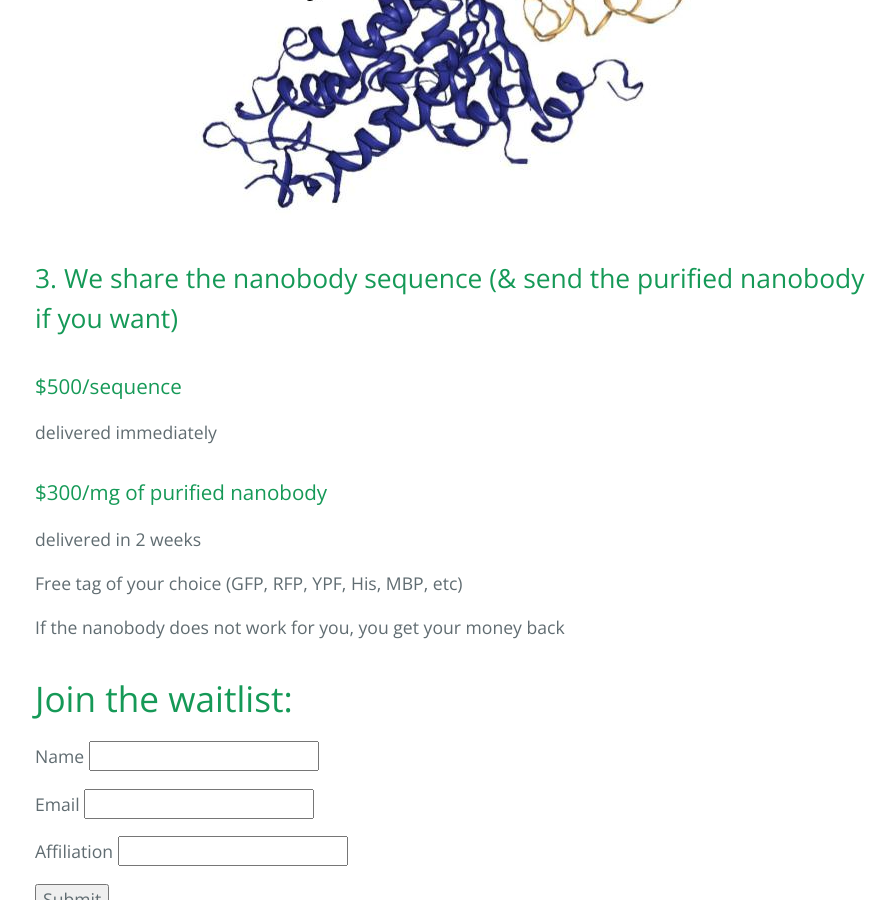
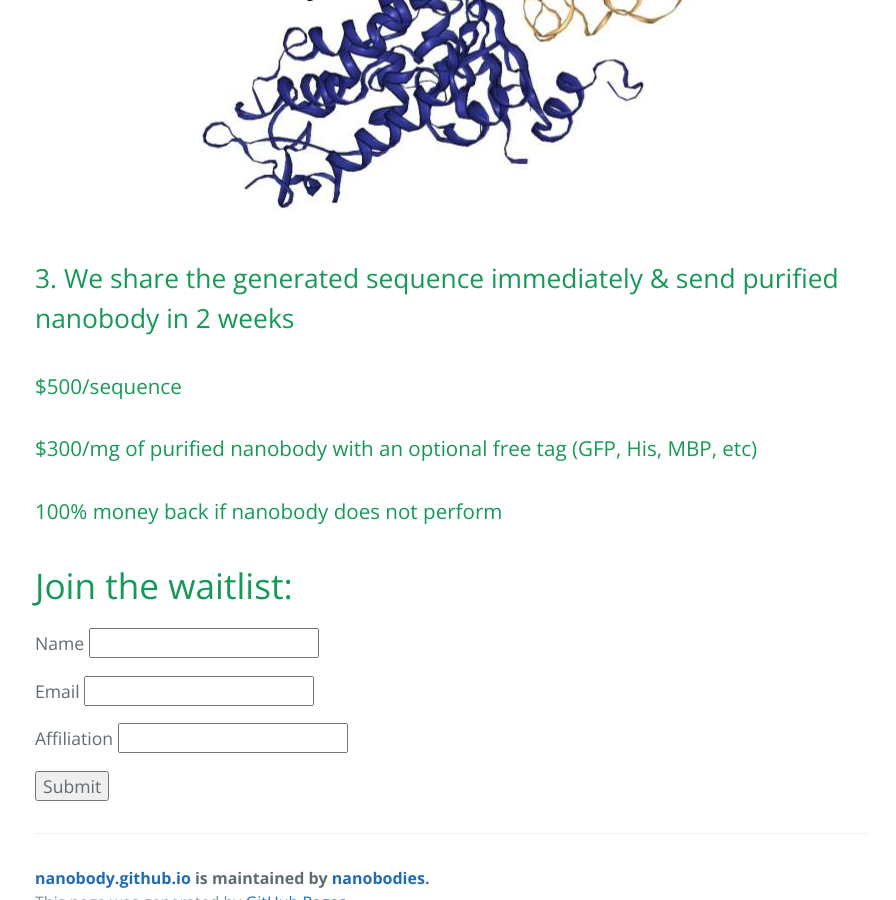
Before and after one commit to nanobodies/nanobody.github.io, a Jekyll site: the page built from index.md, in a window 1280 px wide and 900 px high, scrolled down 1739 px. Shown: the whole window, without its empty margins (189-1085 px from the left). Built offline with Jekyll 4.4.1, drawn with Linux system fonts in a browser that asks for light colours.

Commit message:
Update index.md

```diff
--- a/index.md
+++ b/index.md
@@ -34,17 +34,13 @@ WVIHGGREDSRDLCQDPTIKELESIISKRNIQFSCKNIYRPDKFLQCVKNPEDSSCTSEI
 
 ![antigen-nanobody.jpg](/assets/antigen-nanobody.jpg)
 
-## 3. We share the nanobody sequence (& send the purified nanobody if you want)
+## 3. We share the generated sequence immediately & send purified nanobody in 2 weeks
 
 ### $500/sequence
-delivered immediately
 
-### $300/mg of purified nanobody
-delivered in 2 weeks
+### $300/mg of purified nanobody with an optional free tag (GFP, His, MBP, etc)
 
-Free tag of your choice (GFP, RFP, YPF, His, MBP, etc)
-
-If the nanobody does not work for you, you get your money back
+### 100% money back if nanobody does not perform
 
 # Join the waitlist:
 <form action="https://formspree.io/nanobodies@protonmail.com" method="POST">
```
